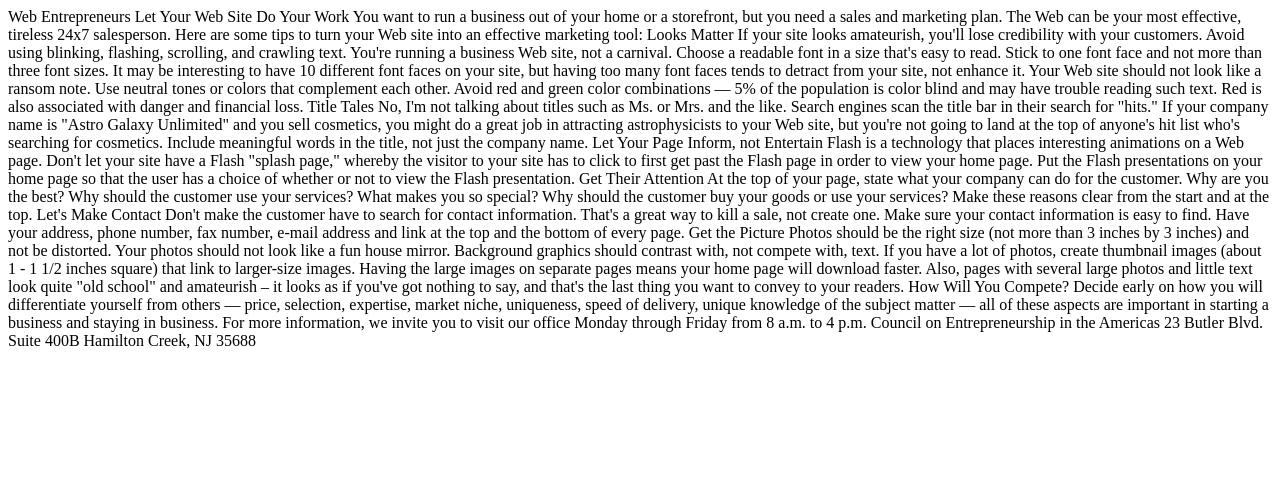
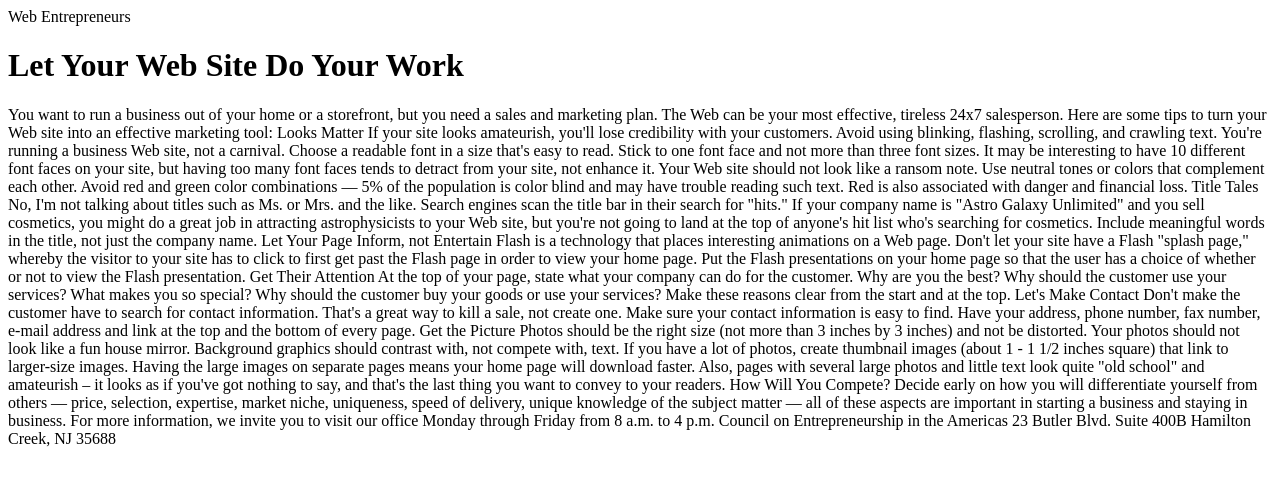
Before and after one commit to Ryanp214/Images_Positioning_Activity, a plain HTML site: page index.html in a window 1280 px wide. Drawn offline with Linux system fonts and the light colour scheme.

Commit message:
Update index.html

```diff
--- a/index.html
+++ b/index.html
@@ -2,7 +2,7 @@
   <head></head>
   <body>
 Web Entrepreneurs
-Let Your Web Site Do Your Work
+<h1>Let Your Web Site Do Your Work</h1>
 
 You want to run a business out of your home or a storefront, but you need a sales and marketing plan. The Web can be your most effective, tireless 24x7 salesperson. Here are some tips to turn your Web site into an effective marketing tool:
 Looks Matter
```
